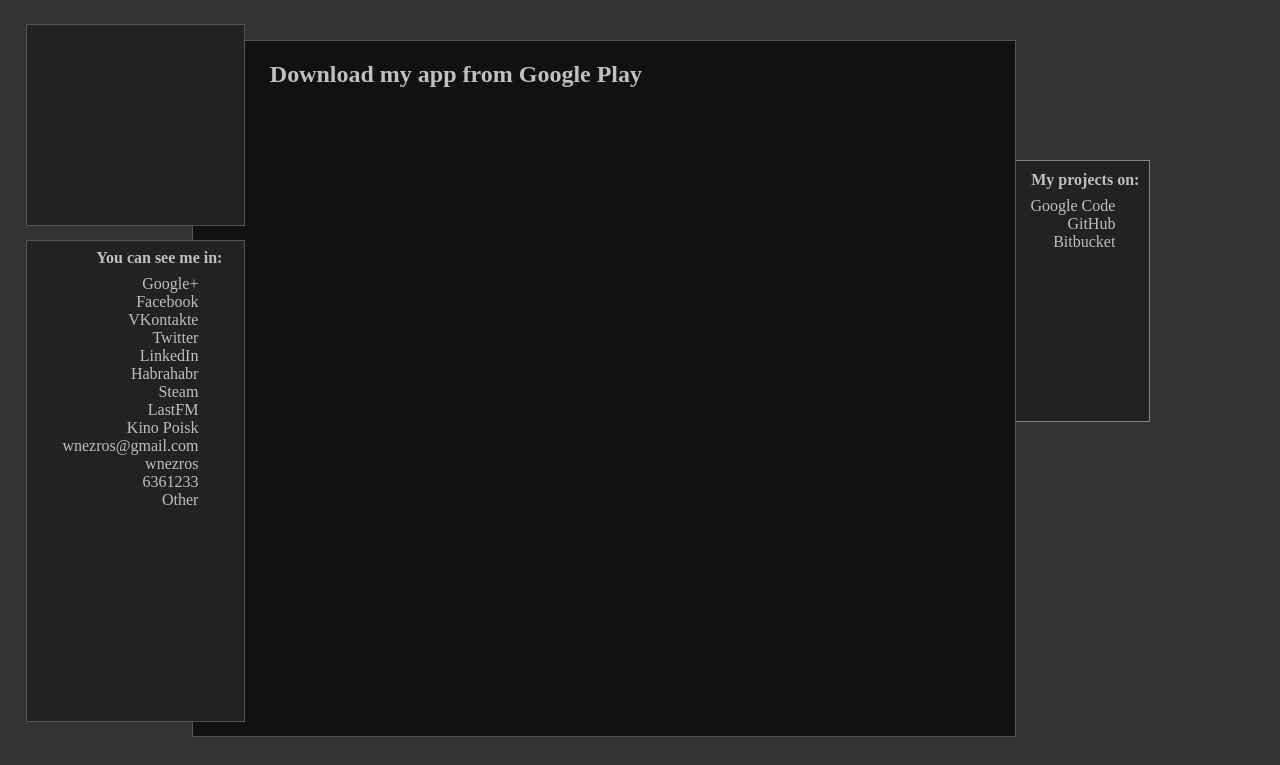
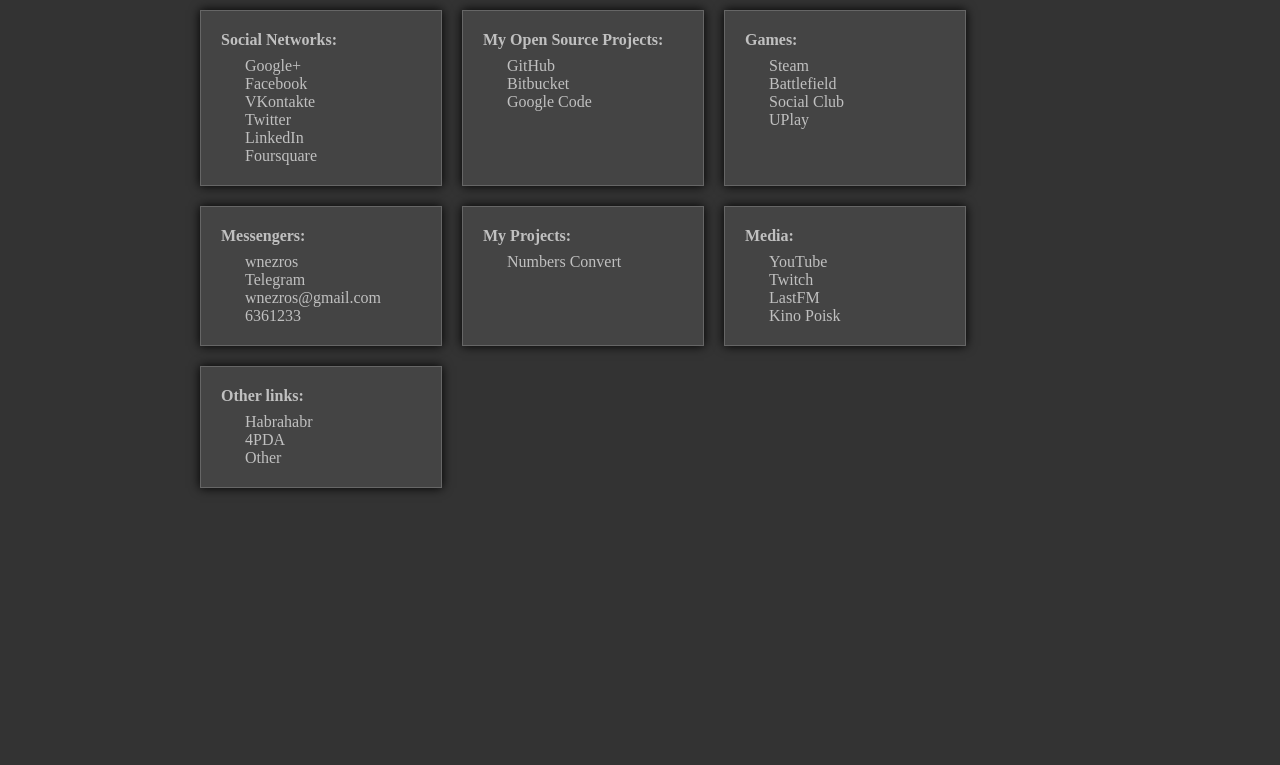
Before and after one commit to reejk/reejk.github.io, a plain HTML site: page index.html in a window 1280 px wide. Drawn offline with Linux system fonts and the light colour scheme.

Commit message:
new adaptive style

```diff
--- a/index.html
+++ b/index.html
@@ -2,110 +2,41 @@
 <html>
 <head>
 	<title>I'm in ...</title>
+	<meta name="viewport" content="width=device-width"></meta>
 	<style>
-	#left::-webkit-scrollbar {
-		height: 12px;
-		width: 6px;
-		background: #333;
-	}
-	#left::-webkit-scrollbar-thumb {
-		background: #555;
-		-webkit-border-radius: 1ex;
-		-webkit-box-shadow: 0px 1px 2px rgba(0, 0, 0, 0.75);
-	}
-
 	body {
 		padding: 0 0 0 0;
 		margin: 0 0 0 0;
 		background: #333333;
 		color: white;
-		/*overflow: hidden;*/
-	}
-
-	#avatar {
-		width: 17%;
-		background: #222222;
-		height: 25%;
-		position: fixed;
-		top: 3%;
-		left: 2%;
-		border: 1px #555555 solid;
-		text-align: center;
-		overflow: hidden;
-	}
-
-	#avatar div {
-		margin: 3px 3px 3px 3px;
-		height: 95%;
-	}
-
-	#avatar img {
-		height: 100%;
-		border: 1px solid #1F1F1F;
-	}
-
-	#left {
-		width: 17%;
-		background: #222222;
-		color: silver;
-		min-height: 60%;
-		position: fixed;
-		top: 30%;
-		left: 2%;
-		border: 1px #555555 solid;
-		overflow: auto;
-	}
-
-	#dev {
-		width: 130px;
-		background: #222222;
-		color: silver;
-		min-height: 30%;
-		position: fixed;
-		top: 20%;
-		left: 78%;
-		border: 1px #888 solid;
-		overflow: auto;
-		text-align: right;
-		padding: 10px 10px 10px 10px;
 	}
 
 	#html {
-		position: absolute;
-		top: 5%;
-		left: 15%;
-		height: 85%;
-		width: 60%;
+		max-width: 300px;
+		display: flex;
+		flex-flow: row wrap;
+		margin: 0 auto;
 	}
 
-	#data {
-		padding-left:10%;
-		padding-right: 2%;
-		padding-bottom: 2%;
-		background: #111111;
+	.block {
+		background: #444;
 		color: silver;
-		border: 1px #555555 solid;
-		width: 95%;
-		min-height: 100%;
+		border: 1px #666 solid;
+		box-shadow: 0 0 10px rgb(0,0,0);
+		padding: 20px;
+		margin: 10px;
+		min-width: 200px;
 	}
 
-	#vip_zone {
-		position: fixed;
-		top: 96%;
-		left: 5%;
+	.block_header {
+		display: block;
+		margin-bottom: 8px;
 	}
 
-	#vip_zone a { color: #333333; }
-	#vip_zone a:hover { color: #999; text-decoration: none; }
-
-	#left #links {
-		position: absolute;
-		top: 0px;
-		left: 0px;
-		padding-right: 8px;
-		padding-top: 8px;
-		width:90%;
-		text-align: right;
+	.column {
+		float:left;
+		width:300px;
+		margin: -10px 0;
 	}
 
 	a {
@@ -123,76 +54,118 @@
 	#left a:hover { text-decoration: underline; color: orange; }
 	a:active { color: orange; }
 
-	#google { background: url(http://favicon.yandex.net/favicon/plus.google.com) right center no-repeat; padding-right: 24px; }
-	#facebook { background: url(http://favicon.yandex.net/favicon/facebook.com) right center no-repeat; padding-right: 24px; }
-	#vkontakte { background: url(http://favicon.yandex.net/favicon/vk.com) right center no-repeat; padding-right: 24px; }
-	#twitter { background: url(http://favicon.yandex.net/favicon/twitter.com) right center no-repeat; padding-right: 24px; }
-	#linkedin { background: url(http://favicon.yandex.net/favicon/linkedin.com) right center no-repeat; padding-right: 24px; }
-	#habr { background: url(http://favicon.yandex.net/favicon/habrahabr.ru) right center no-repeat; padding-right: 24px; }
-	#steam { background: url(http://favicon.yandex.net/favicon/steampowered.com) right center no-repeat; padding-right: 24px; }
-	#lastfm { background: url(http://favicon.yandex.net/favicon/last.fm) right center no-repeat; padding-right: 24px; }
-	#kinopoisk { background: url(http://favicon.yandex.net/favicon/kinopoisk.ru) right center no-repeat; padding-right: 24px; }
-	#email { background: url(http://favicon.yandex.net/favicon/mail.yandex.ru) right center no-repeat; padding-right: 24px; }
-	#skype { background: url(http://favicon.yandex.net/favicon/skype.com) right center no-repeat; padding-right: 24px; }
-	#icq { background: url(http://favicon.yandex.net/favicon/icq.com) right center no-repeat; padding-right: 24px; }
-	#other { background: url(http://favicon.yandex.net/favicon/google.com) right center no-repeat; padding-right: 24px; }
+	#google { background: url(http://favicon.yandex.net/favicon/plus.google.com) left center no-repeat; padding-left: 24px; }
+	#facebook { background: url(http://favicon.yandex.net/favicon/facebook.com) left center no-repeat; padding-left: 24px; }
+	#vkontakte { background: url(http://favicon.yandex.net/favicon/vk.com) left center no-repeat; padding-left: 24px; }
+	#twitter { background: url(http://favicon.yandex.net/favicon/twitter.com) left center no-repeat; padding-left: 24px; }
+	#linkedin { background: url(http://favicon.yandex.net/favicon/linkedin.com) left center no-repeat; padding-left: 24px; }
+	#foursquare { background: url(http://favicon.yandex.net/favicon/foursquare.com) left center no-repeat; padding-left: 24px; }
 
-	#codegoogle { background: url(http://favicon.yandex.net/favicon/code.google.com) right center no-repeat; padding-right: 24px; }
-	#github { background: url(http://favicon.yandex.net/favicon/github.com) right center no-repeat; padding-right: 24px; }
-	#bitbucket { background: url(http://favicon.yandex.net/favicon/bitbucket.org) right center no-repeat; padding-right: 24px; }
+	#email { background: url(http://favicon.yandex.net/favicon/mail.yandex.ru) left center no-repeat; padding-left: 24px; }
+	#skype { background: url(http://favicon.yandex.net/favicon/skype.com) left center no-repeat; padding-left: 24px; }
+	#telegram { background: url(http://favicon.yandex.net/favicon/telegram.org) left center no-repeat; padding-left: 24px; }
+	#icq { background: url(http://favicon.yandex.net/favicon/icq.com) left center no-repeat; padding-left: 24px; }
 
+	#steam { background: url(http://favicon.yandex.net/favicon/steampowered.com) left center no-repeat; padding-left: 24px; }
+	#battlelog { background: url(http://favicon.yandex.net/favicon/battlelog.battlefield.com) left center no-repeat; padding-left: 24px; }
+	#socialclub { background: url(http://favicon.yandex.net/favicon/socialclub.rockstargames.com) left center no-repeat; padding-left: 24px; }
+	#uplay { background: url(http://favicon.yandex.net/favicon/uplay.ubi.com) left center no-repeat; padding-left: 24px; }
+
+	#youtube { background: url(http://favicon.yandex.net/favicon/youtube.com) left center no-repeat; padding-left: 24px; }
+	#twitch { background: url(http://favicon.yandex.net/favicon/twitch.com) left center no-repeat; padding-left: 24px; }
+	#lastfm { background: url(http://favicon.yandex.net/favicon/last.fm) left center no-repeat; padding-left: 24px; }
+	#kinopoisk { background: url(http://favicon.yandex.net/favicon/kinopoisk.ru) left center no-repeat; padding-left: 24px; }
+
+	#habr { background: url(http://favicon.yandex.net/favicon/habrahabr.ru) left center no-repeat; padding-left: 24px; }
+	#pda4 { background: url(http://favicon.yandex.net/favicon/4pda.ru) left center no-repeat; padding-left: 24px; }
+	#other { background: url(http://favicon.yandex.net/favicon/google.com) left center no-repeat; padding-left: 24px; }
+
+	#gplay { background: url(http://favicon.yandex.net/favicon/play.google.com) left center no-repeat; padding-left: 24px; }
+
+	#codegoogle { background: url(http://favicon.yandex.net/favicon/code.google.com) left center no-repeat; padding-left: 24px; }
+	#github { background: url(http://favicon.yandex.net/favicon/github.com) left center no-repeat; padding-left: 24px; }
+	#bitbucket { background: url(http://favicon.yandex.net/favicon/bitbucket.org) left center no-repeat; padding-left: 24px; }
+
+	@media screen and (min-width: 600px) {
+		#html {
+			max-width:600px;
+		}
+
+		#projects { order: 1; }
+		#messengers { order: 2; }
+		#dev { order: 3; }
+		#games { order: 4; }
+		#media { order: 6; }
+		#otherb { order: 5; }
+	}
+	@media screen and (min-width: 900px) {
+		#html {
+			max-width:900px;
+		}
+
+		#projects { order: 4; }
+		#messengers { order: 3; }
+		#dev { order: 1; }
+		#games { order: 2; }
+		#media { order: 5; }
+		#otherb { order: 6; }
+	}
 	</style>
-	<script language="JavaScript">
-	function expandImage() {
-		img = document.getElementById('screen');
-		if(img.style.height == 'auto')
-		    img.style.height = '0px';
-		else
-		    img.style.height = 'auto';
-	}
-
-	var avatars = ['avatar.png', 'avatar.png'];
-	var ava_id = 0;
-	function changeAvatar() {
-		ava_id = (ava_id + 1) % avatars.length;
-		document.getElementById('avaimg').src = avatars[ava_id];
-	}
-	</script>
 </head>
-<body onLoad="setInterval('changeAvatar();', 20000);">
-    <div id='dev'>
-        <b style="display: block; margin-bottom: 8px;">My projects on:</b>
-		<a id="codegoogle" href="http://code.google.com/u/111513182619415651790/">Google Code</a><br>
-		<a id="github" href="http://github.com/WNeZRoS">GitHub</a><br>
-		<a id="bitbucket" href="http://bitbucket.org/WNeZRoS">Bitbucket</a><br>
-    </div>
-
+<body>
 	<div id='html'>
-		<div id='data'>
-			<h2><a href="https://play.google.com/store/apps/developer?id=WNeZRoS">Download my app from Google Play</a></h2>
-		</div>
-	</div>
-	<div id='left'>
-		<div id='links'>
-			<b style="display: block; margin-bottom: 8px;">You can see me in:</b>
+		<div id='social' class='block'>
+			<b class='block_header'>Social Networks:</b>
 			<a id="google" href="http://gplus.to/wnezros/">Google+</a><br>
 			<a id="facebook" href="http://facebook.com/wnezros/">Facebook</a><br>
 			<a id="vkontakte" href="http://vk.com/reejk">VKontakte</a><br>
 			<a id="twitter" href="http://twitter.com/WNeZRoS/">Twitter</a><br>
-			<a id="linkedin" href="linkedin.com/profile/view?id=177701469">LinkedIn</a><br>
-			<a id="habr" href="http://habrahabr.ru/users/wnezros/">Habrahabr</a><br>
+			<a id="linkedin" href="http://linkedin.com/profile/view?id=177701469">LinkedIn</a><br>
+			<a id="foursquare" href="http://ru.foursquare.com/wnezros">Foursquare</a><br>
+		</div>
+
+		<div id='messengers' class='block'>
+			<b class='block_header'>Messengers:</b>
+			<a id="skype" href="skype:wnezros">wnezros</a><br>
+			<a id="telegram" href="http://telegram.me/reejk">Telegram</a><br>
+			<a id="email" href="mailto: wnezros@gmail.com">wnezros@gmail.com</a><br>
+			<a id="icq" href="http://www.icq.com/people/6361233">6361233</a><br>
+		</div>
+
+		<div id='projects' class='block'>
+			<b style="display: block; margin-bottom: 8px;">My Projects:</b>
+			<a id="gplay" href="https://play.google.com/store/apps/details?id=com.app.numconv">Numbers Convert</a><br>
+		</div>
+
+		<div id='dev' class='block'>
+			<b style="display: block; margin-bottom: 8px;">My Open Source Projects:</b>
+			<a id="github" href="http://github.com/WNeZRoS">GitHub</a><br>
+			<a id="bitbucket" href="http://bitbucket.org/WNeZRoS">Bitbucket</a><br>
+			<a id="codegoogle" href="http://code.google.com/u/111513182619415651790/">Google Code</a><br>
+		</div>
+
+		<div id='games' class='block'>
+			<b class='block_header'>Games:</b>
 			<a id="steam" href="http://steamcommunity.com/id/reejk/">Steam</a><br>
+			<a id="battlelog" href="http://battlelog.battlefield.com/bf4/user/ReeJK/">Battlefield</a><br>
+			<a id="socialclub" href="http://socialclub.rockstargames.com/member/reejk./">Social Club</a><br>
+			<a id="uplay" href="https://uplay.ubi.com/ru-RU/profile/ReeJK./">UPlay</a><br>
+		</div>
+
+		<div id='media' class='block'>
+			<b class='block_header'>Media:</b>
+			<a id="youtube" href="http://www.youtube.com/channel/UCtg-QAns78z99lN97agSa0A">YouTube</a><br>
+			<a id="twitch" href="http://www.twitch.tv/ReeJK">Twitch</a><br>
 			<a id="lastfm" href="http://www.lastfm.ru/user/WNeZRoS">LastFM</a><br>
 			<a id="kinopoisk" href="http://www.kinopoisk.ru/user/1736235/go/">Kino Poisk</a><br>
-			<a id="email" href="mailto: wnezros@gmail.com">wnezros@gmail.com</a><br>
-			<a id="skype" href="skype:wnezros">wnezros</a><br>
-			<a id="icq" href="http://www.icq.com/people/6361233">6361233</a><br>
+		</div>
+
+		<div id='otherb' class='block'>
+			<b class='block_header'>Other links:</b>
+			<a id="habr" href="http://habrahabr.ru/users/wnezros/">Habrahabr</a><br>
+			<a id="pda4" href="http://4pda.ru/forum/index.php?showuser=1424372">4PDA</a><br>
 			<a id="other" href="http://www.google.ru/#q=WNeZRoS">Other</a>
 		</div>
 	</div>
-	<div id='avatar'>
-		<div><img src="avatar.png" id="avaimg" style="visibility:hidden;"></div>
-	</div>
-	<div id='vip_zone'><a href="vip.php">Enter VIP Zone</a></div>
 </body>
 </html>
```
